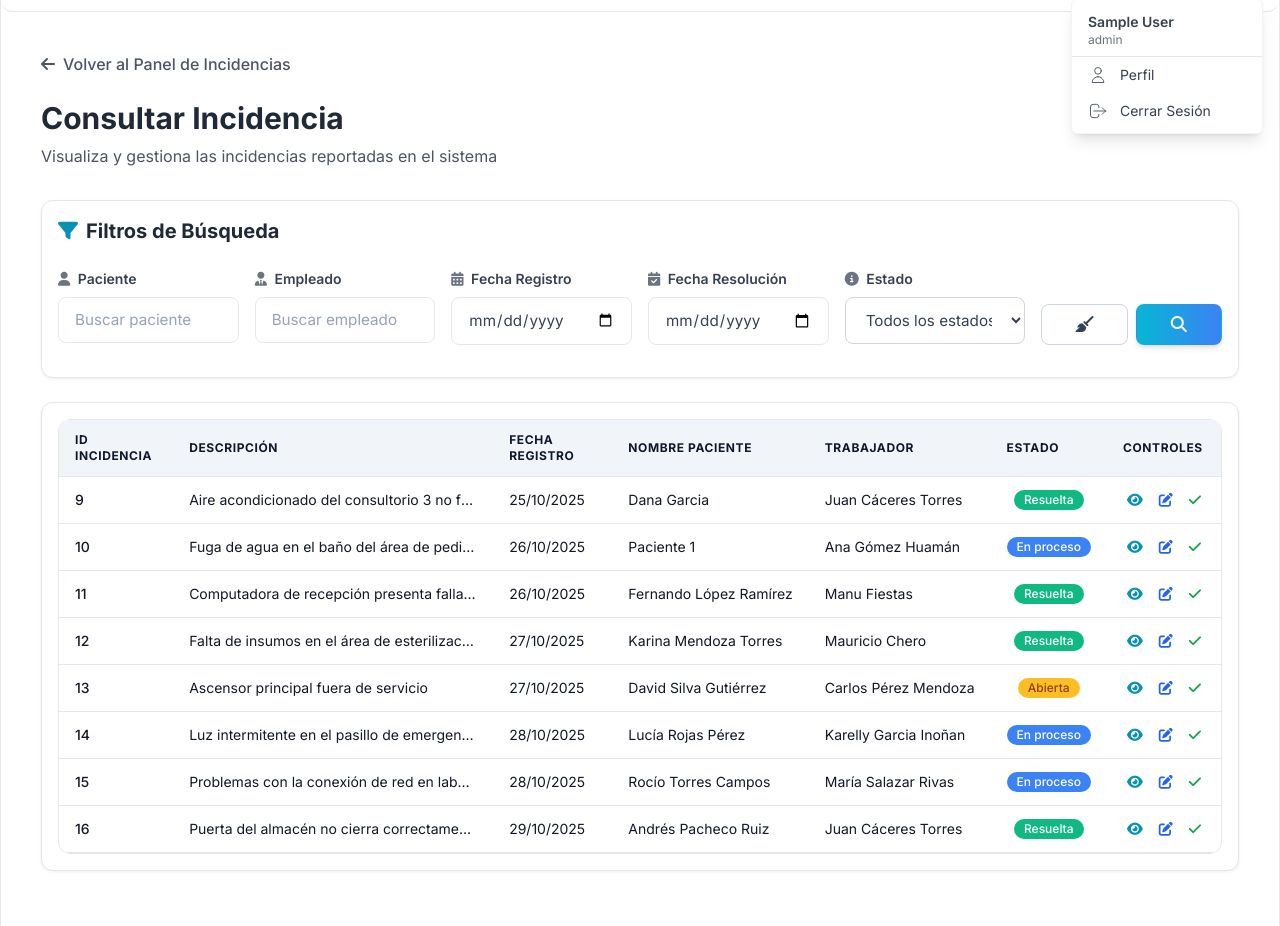
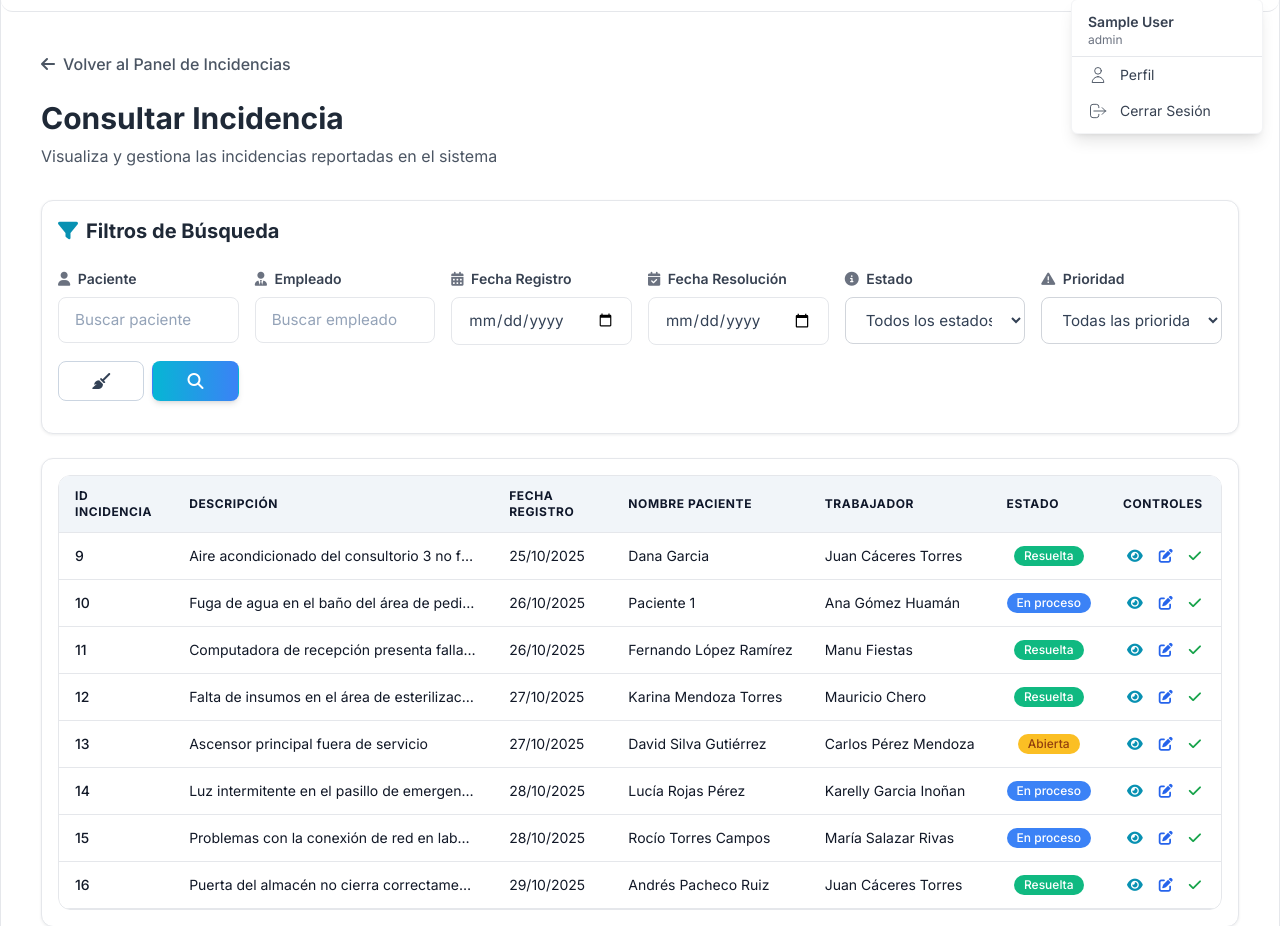
Before and after one commit to DKarelly/Proyecto-Ingenieria-y-calidad, a Flask app: page /seguridad/incidencias/consultar-incidencia in a window 1280 px wide. Shown: the part 94-1020 px from the top of the page. Run offline with Flask 3, Linux system fonts and the light colour scheme; the visitor is signed in with stand-in values (Sample User, id 1); data comes from the database, SQL or seed files in the repository; data that the repository does not hold is empty; some libraries are stand-ins or nearby versions.

Commit message:
CHERO_commit_incidencia

```diff
--- a/models/incidencia.py
+++ b/models/incidencia.py
@@ -12,6 +12,8 @@ class Incidencia:
                 SELECT
                     i.id_incidencia,
                     i.descripcion,
+                    i.categoria,
+                    i.prioridad,
                     DATE_FORMAT(i.fecha_registro, '%d/%m/%Y') as fecha_registro,
                     p.nombres as paciente_nombres,
                     p.apellidos as paciente_apellidos,
@@ -35,8 +37,11 @@ class Incidencia:
             for inc in incidencias:
                 inc['paciente'] = f"{inc['paciente_nombres']} {inc['paciente_apellidos']}" if inc['paciente_nombres'] else 'No asignado'
                 inc['empleado'] = f"{inc['empleado_nombres']} {inc['empleado_apellidos']}" if inc['empleado_nombres'] else 'No asignado'
-                inc['prioridad'] = 'Media'  # Por defecto, se puede agregar campo en BD después
-                inc['categoria'] = 'General'  # Por defecto, se puede agregar campo en BD después
+                # Usar valores de BD o defaults
+                if not inc.get('prioridad'):
+                    inc['prioridad'] = 'Media'
+                if not inc.get('categoria'):
+                    inc['categoria'] = 'General'
 
             return incidencias
 
@@ -58,6 +63,8 @@ class Incidencia:
                 SELECT
                     i.id_incidencia,
                     i.descripcion,
+                    i.categoria,
+                    i.prioridad,
                     DATE_FORMAT(i.fecha_registro, '%d/%m/%Y') as fecha_registro,
                     p.nombres as paciente_nombres,
                     p.apellidos as paciente_apellidos,
@@ -109,6 +116,16 @@ class Incidencia:
                 query += " AND aei.estado_historial = %s"
                 params.append(filtros['estado'])
 
+            # Filtro por prioridad
+            if filtros.get('prioridad') and filtros['prioridad'] != '':
+                query += " AND i.prioridad = %s"
+                params.append(filtros['prioridad'])
+
+            # Filtro por categoría
+            if filtros.get('categoria') and filtros['categoria'] != '':
+                query += " AND i.categoria = %s"
+                params.append(filtros['categoria'])
+
             query += " ORDER BY i.id_incidencia ASC"
 
             cursor.execute(query, params)
@@ -118,8 +135,11 @@ class Incidencia:
             for inc in incidencias:
                 inc['paciente'] = f"{inc['paciente_nombres']} {inc['paciente_apellidos']}" if inc['paciente_nombres'] else 'No asignado'
                 inc['empleado'] = f"{inc['empleado_nombres']} {inc['empleado_apellidos']}" if inc['empleado_nombres'] else 'No asignado'
-                inc['prioridad'] = 'Media'  # Por defecto
-                inc['categoria'] = 'General'  # Por defecto
+                # Usar valores de BD o defaults
+                if not inc.get('prioridad'):
+                    inc['prioridad'] = 'Media'
+                if not inc.get('categoria'):
+                    inc['categoria'] = 'General'
 
             return incidencias
 
@@ -221,7 +241,7 @@ class Incidencia:
                 conexion.close()
 
     @staticmethod
-    def crear(descripcion, id_paciente, categoria=None, id_empleado=None):
+    def crear(descripcion, id_paciente, categoria=None, prioridad=None, id_empleado=None):
         """Crea una nueva incidencia"""
         try:
             conexion = obtener_conexion()
@@ -229,11 +249,11 @@ class Incidencia:
 
             # Insertar la incidencia
             query = """
-                INSERT INTO INCIDENCIA (descripcion, id_paciente, fecha_registro, categoria)
-                VALUES (%s, %s, NOW(), %s)
+                INSERT INTO INCIDENCIA (descripcion, id_paciente, fecha_registro, categoria, prioridad)
+                VALUES (%s, %s, NOW(), %s, %s)
             """
 
-            cursor.execute(query, (descripcion, id_paciente, categoria))
+            cursor.execute(query, (descripcion, id_paciente, categoria, prioridad))
             conexion.commit()
 
             id_incidencia = cursor.lastrowid
@@ -242,11 +262,14 @@ class Incidencia:
             query_asignar = """
                 INSERT INTO ASIGNAR_EMPLEADO_INCIDENCIA
                 (id_incidencia, id_empleado, estado_historial, observaciones)
-                VALUES (%s, %s, 'Abierta', %s)
+                VALUES (%s, %s, %s, %s)
             """
 
-            observacion_inicial = 'Incidencia creada y asignada' if id_empleado else 'Incidencia creada - Sin asignar'
-            cursor.execute(query_asignar, (id_incidencia, id_empleado, observacion_inicial))
+            # Si hay empleado asignado, estado "En proceso", sino "Abierta"
+            estado_inicial = 'En proceso' if id_empleado else 'Abierta'
+            observacion_inicial = None  # Sin observaciones automáticas
+
+            cursor.execute(query_asignar, (id_incidencia, id_empleado, estado_inicial, observacion_inicial))
             conexion.commit()
 
             return {
@@ -288,7 +311,7 @@ class Incidencia:
                     UPDATE ASIGNAR_EMPLEADO_INCIDENCIA
                     SET id_empleado = %s,
                         observaciones = %s,
-                        estado_historial = 'Asignada'
+                        estado_historial = 'En proceso'
                     WHERE id_incidencia = %s
                 """
                 cursor.execute(query_update, (id_empleado, observaciones, id_incidencia))
@@ -297,7 +320,7 @@ class Incidencia:
                 query_insert = """
                     INSERT INTO ASIGNAR_EMPLEADO_INCIDENCIA
                     (id_incidencia, id_empleado, estado_historial, observaciones)
-                    VALUES (%s, %s, 'Asignada', %s)
+                    VALUES (%s, %s, 'En proceso', %s)
                 """
                 cursor.execute(query_insert, (id_incidencia, id_empleado, observaciones))
 
--- a/routes/reportes.py
+++ b/routes/reportes.py
@@ -158,18 +158,30 @@ def api_obtener_empleados():
     try:
         conexion, cursor = obtener_conexion_dict()
         cursor.execute("""
-            SELECT e.id_empleado, e.nombres, e.apellidos, esp.nombre as especialidad
+            SELECT
+                e.id_empleado,
+                e.nombres,
+                e.apellidos,
+                COALESCE(esp.nombre, r.nombre, 'Sin cargo') as cargo
             FROM EMPLEADO e
             LEFT JOIN ESPECIALIDAD esp ON e.id_especialidad = esp.id_especialidad
+            LEFT JOIN ROL r ON e.id_rol = r.id_rol
             WHERE e.estado = 'Activo'
             ORDER BY e.nombres, e.apellidos
         """)
         empleados = cursor.fetchall()
         cursor.close()
         conexion.close()
-        return jsonify(empleados)
+
+        return jsonify({
+            'success': True,
+            'empleados': empleados
+        })
     except Exception as e:
-        return jsonify({"error": str(e)}), 500
+        print(f"[API EMPLEADOS] Error: {e}")
+        import traceback
+        traceback.print_exc()
+        return jsonify({"success": False, "error": str(e)}), 500
 
 @reportes_bp.route("/api/tipos-recursos", methods=["GET"])
 def api_obtener_tipos_recursos():
--- a/routes/seguridad.py
+++ b/routes/seguridad.py
@@ -318,6 +318,8 @@ def api_crear_incidencia():
         id_paciente = data.get('id_paciente')
         descripcion = data.get('descripcion')
         categoria = data.get('categoria')
+        prioridad = data.get('prioridad', 'Media')  # Valor por defecto
+        id_empleado = data.get('id_empleado')  # Opcional
 
         # Validaciones
         if not id_paciente:
@@ -338,12 +340,13 @@ def api_crear_incidencia():
                 'message': 'Debe seleccionar una categoría'
             }), 400
 
-        # Crear la incidencia (sin asignar empleado por defecto)
+        # Crear la incidencia
         resultado = Incidencia.crear(
             descripcion=descripcion.strip(),
             id_paciente=id_paciente,
             categoria=categoria,
-            id_empleado=None  # No asignar empleado automáticamente
+            prioridad=prioridad,
+            id_empleado=id_empleado  # Puede ser None si no se asigna
         )
 
         print('[API CREAR INCIDENCIA] Resultado:', resultado)
--- a/templates/consultarIncidencia.html
+++ b/templates/consultarIncidencia.html
@@ -152,6 +152,19 @@
                         <option>En proceso</option>
                         <option>Resuelta</option>
                         <option>Cerrada</option>
+                    </select>
+                </div>
+
+                <div>
+                    <label for="filtroPrioridad" class="block text-sm font-semibold text-gray-700 mb-2">
+                        <i class="fas fa-exclamation-triangle text-gray-500 mr-1"></i>
+                        Prioridad
+                    </label>
+                    <select id="filtroPrioridad" class="w-full px-4 py-3 border border-gray-300 rounded-lg focus:ring-2 focus:ring-cyan-200 focus:border-cyan-500 transition-colors">
+                        <option value="">Todas las prioridades</option>
+                        <option>Alta</option>
+                        <option>Media</option>
+                        <option>Baja</option>
                     </select>
                 </div>
 
@@ -430,6 +443,7 @@
             const fechaRegistro = document.getElementById('filtroFechaRegistro').value;
             const fechaResolucion = document.getElementById('filtroFechaResolucion').value;
             const estado = document.getElementById('filtroEstado').value;
+            const prioridad = document.getElementById('filtroPrioridad').value;
 
             let incidenciasFiltradas = incidenciasData;
 
@@ -462,6 +476,13 @@
             if (estado) {
                 incidenciasFiltradas = incidenciasFiltradas.filter(inc =>
                     (inc.estado || 'Abierta') === estado
+                );
+            }
+
+            // Filtrar por prioridad
+            if (prioridad) {
+                incidenciasFiltradas = incidenciasFiltradas.filter(inc =>
+                    (inc.prioridad || 'Media') === prioridad
                 );
             }
 
@@ -708,6 +729,7 @@
         document.getElementById('filtroFechaRegistro').addEventListener('change', aplicarFiltrosLocales);
         document.getElementById('filtroFechaResolucion').addEventListener('change', aplicarFiltrosLocales);
         document.getElementById('filtroEstado').addEventListener('change', aplicarFiltrosLocales);
+        document.getElementById('filtroPrioridad').addEventListener('change', aplicarFiltrosLocales);
 
         // Ocultar sugerencias al hacer clic fuera
         document.addEventListener('click', function(e) {
```
Also changed, not shown: static/js/generar_incidencia.js (+9 -1 lines), templates/generarIncidencia.html (+19 -0 lines), static/js/scripts.js (deleted).
